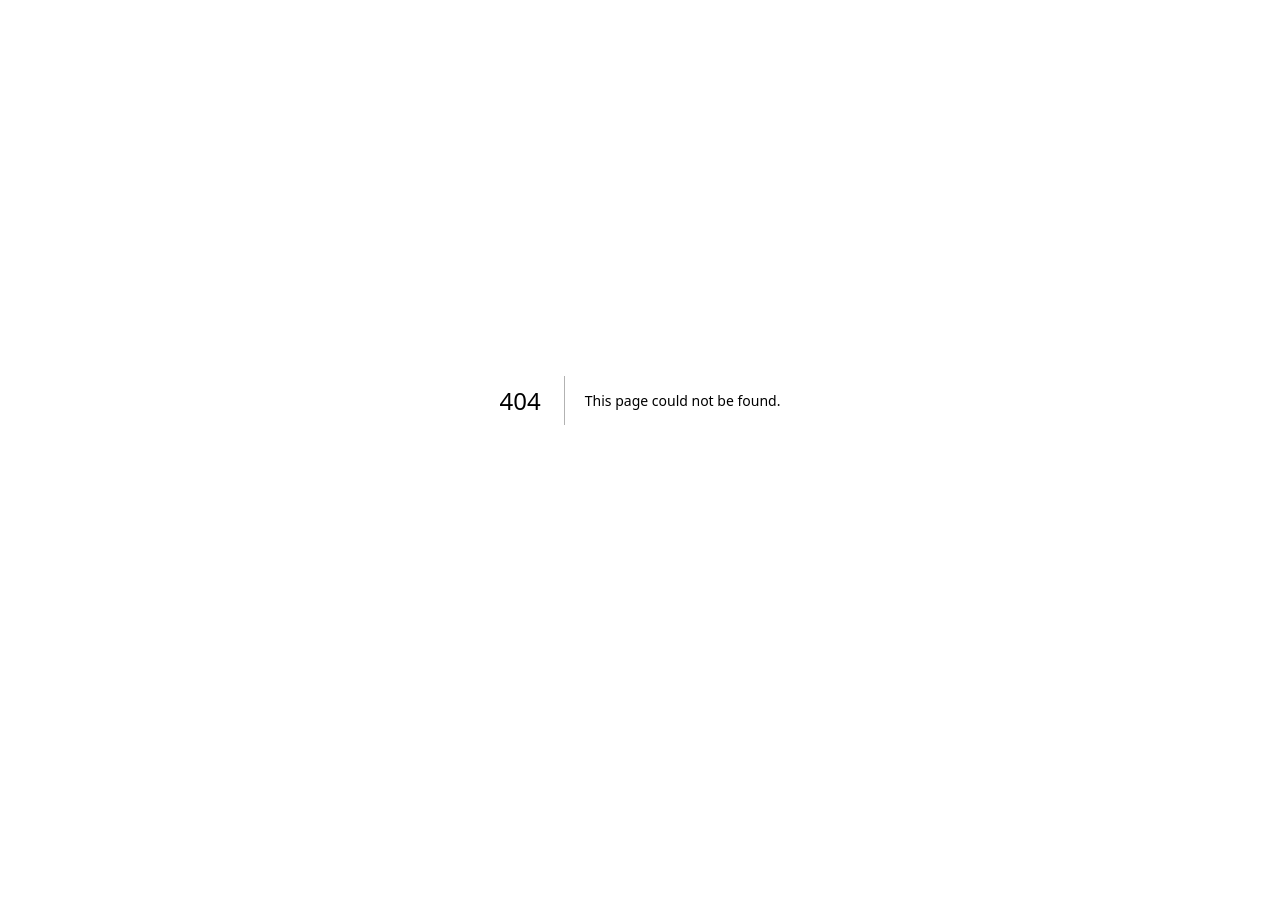
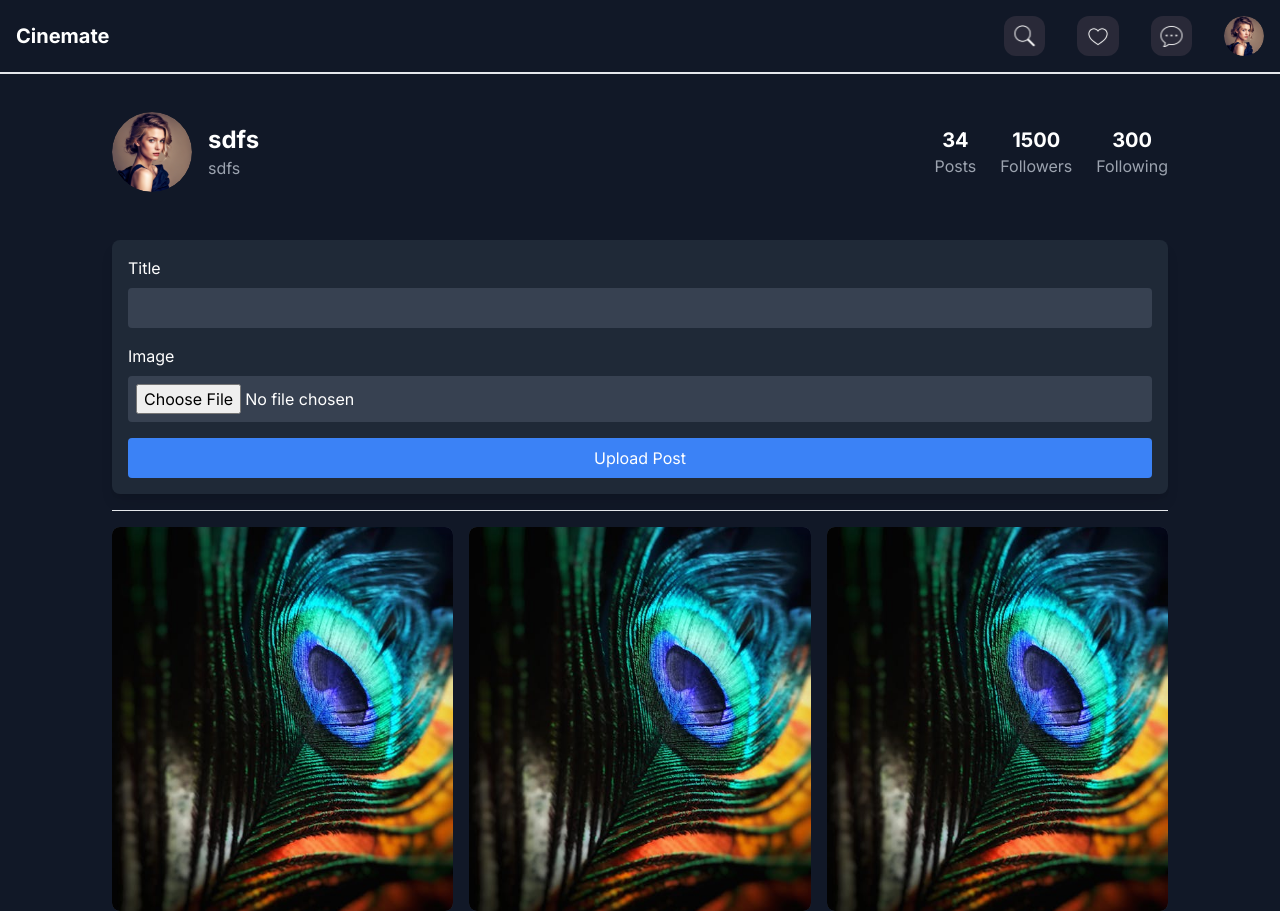
Before and after one commit to PranavShelke4/Cinemate, a Next.js app in the folder Client/: page /profile in a window 1280 px wide. Before the commit this address had no page. Before the commit the page ends 800 px from the top, so only its background shows below. Built offline with nearby package versions, Linux system fonts and the light colour scheme.

Commit message:
chore: Refactor profile page components and layout

```diff
--- a/Client/src/app/components/Home/Post.tsx
+++ b/Client/src/app/components/Home/PostComponents/Post.tsx
@@ -1,9 +1,11 @@
+"use client"
+
 import React, { useState } from "react";
 import Image from "next/image";
 import { FaHeart, FaRegHeart, FaComment, FaShare } from "react-icons/fa";
 
-import profile from "../../../../public/icons/home/Profile.svg";
-import Postt from "../../../../public/images/story.jpeg";
+import profile from "../../../../../public/icons/home/Profile.svg";
+import Postt from "../../../../../public/images/story.jpeg";
 
 function Post({ post }: { post: any }) {
   const [liked, setLiked] = useState(false);
--- /dev/null
+++ b/Client/src/app/components/Home/ProfileComponents/ProfileHeader.tsx
@@ -0,0 +1,27 @@
+import React from "react";
+import Image from "next/image";
+import profileImage from "../../../../../public/icons/home/Profile.svg";
+import ProfileStats from "./ProfileStats";
+
+function ProfileHeader() {
+  return (
+    <div className="flex flex-col sm:flex-row items-center justify-between space-y-4 sm:space-y-0 sm:space-x-4 px-0 py-8 w-full">
+      <div className="flex flex-col sm:flex-row justify-between items-center space-y-4 sm:space-y-0 sm:space-x-4">
+        <Image
+          src={profileImage}
+          alt={profileImage}
+          width={80}
+          height={80}
+          className="rounded-full"
+        />
+        <div>
+          <h1 className="text-2xl font-bold text-white">sdfs</h1>
+          <p className="text-gray-400">sdfs</p>
+        </div>
+      </div>
+      <ProfileStats posts={34} followers={1500} following={300} />
+    </div>
+  );
+}
+
+export default ProfileHeader;
--- /dev/null
+++ b/Client/src/app/components/Home/ProfileComponents/ProfilePage.tsx
@@ -0,0 +1,79 @@
+"use client";
+
+import React, { useState } from "react";
+import ProfileHeader from "./ProfileHeader";
+import UserPosts from "./UserPosts";
+import UploadPostForm from "./UploadPostForm";
+
+const mockUser = {
+  name: "John Doe",
+  profileImage: "/path/to/profile.jpg",
+  bio: "This is my bio",
+  posts: 34,
+  followers: 1500,
+  following: 300,
+};
+
+const initialPosts = [
+  {
+    id: 1,
+    username: "John Doe",
+    userImage: "/path/to/profile.jpg",
+    timeAgo: "3h ago",
+    image: "/path/to/post1.jpg",
+    likes: 3700,
+    comments: 2345,
+    shares: 1234,
+  },
+  {
+    id: 2,
+    username: "John Doe",
+    userImage: "/path/to/profile.jpg",
+    timeAgo: "4h ago",
+    image: "/path/to/post2.jpg",
+    likes: 4500,
+    comments: 3456,
+    shares: 2345,
+  },
+];
+
+function ProfilePage() {
+  const [posts, setPosts] = useState(initialPosts);
+
+  const handleEditPost = (postId) => {
+    // Handle edit post logic
+    console.log("Edit post", postId);
+  };
+
+  const handleDeletePost = (postId) => {
+    setPosts((prevPosts) => prevPosts.filter((post) => post.id !== postId));
+  };
+
+  const handleUploadPost = (newPost) => {
+    setPosts((prevPosts) => [
+      {
+        id: prevPosts.length + 1,
+        username: "John Doe",
+        userImage: "/path/to/profile.jpg",
+        timeAgo: "Just now",
+        ...newPost,
+      },
+      ...prevPosts,
+    ]);
+  };
+
+  return (
+    <div className="mx-auto px-4 sm:px-8 lg:px-28">
+      <ProfileHeader user={mockUser} />
+
+      <UploadPostForm onUpload={handleUploadPost} />
+      <UserPosts
+        posts={posts}
+        onEdit={handleEditPost}
+        onDelete={handleDeletePost}
+      />
+    </div>
+  );
+}
+
+export default ProfilePage;
--- /dev/null
+++ b/Client/src/app/components/Home/ProfileComponents/ProfileStats.tsx
@@ -0,0 +1,22 @@
+import React from 'react';
+
+function ProfileStats({ posts, followers, following }: { posts: any, followers: any, following: any }) {
+  return (
+    <div className="flex gap-6 my-4">
+      <div className="text-center">
+        <h2 className="text-xl font-bold text-white">{posts}</h2>
+        <p className="text-gray-400">Posts</p>
+      </div>
+      <div className="text-center">
+        <h2 className="text-xl font-bold text-white">{followers}</h2>
+        <p className="text-gray-400">Followers</p>
+      </div>
+      <div className="text-center">
+        <h2 className="text-xl font-bold text-white">{following}</h2>
+        <p className="text-gray-400">Following</p>
+      </div>
+    </div>
+  );
+}
+
+export default ProfileStats;
--- /dev/null
+++ b/Client/src/app/components/Home/ProfileComponents/UploadPostForm.tsx
@@ -0,0 +1,27 @@
+import React, { useState, ChangeEvent, FormEvent } from 'react';
+
+function UploadPostForm({ onUpload }: { onUpload: (data: { title: string, image: File }) => void }) {
+    const [title, setTitle] = useState('');
+    const [image, setImage] = useState<File | null>(null);
+
+    const handleSubmit = (e: FormEvent) => {
+        e.preventDefault();
+        onUpload({ title, image: image! });
+    };
+
+    return (
+        <form onSubmit={handleSubmit} className="p-4 bg-gray-800 rounded-lg shadow-lg my-4">
+            <div className="mb-4">
+                <label className="block text-white mb-2" htmlFor="title">Title</label>
+                <input type="text" id="title" value={title} onChange={(e: ChangeEvent<HTMLInputElement>) => setTitle(e.target.value)} className="w-full p-2 rounded bg-gray-700 text-white" />
+            </div>
+            <div className="mb-4">
+                <label className="block text-white mb-2" htmlFor="image">Image</label>
+                <input type="file" id="image" onChange={(e: ChangeEvent<HTMLInputElement>) => setImage(e.target.files?.[0] ?? null)} className="w-full p-2 rounded bg-gray-700 text-white" />
+            </div>
+            <button type="submit" className="w-full bg-blue-500 hover:bg-blue-600 text-white p-2 rounded">Upload Post</button>
+        </form>
+    );
+}
+
+export default UploadPostForm;
--- /dev/null
+++ b/Client/src/app/components/Home/ProfileComponents/UserPosts.tsx
@@ -0,0 +1,29 @@
+import React from "react";
+import Image from "next/image";
+import Post from "../../../../../public/images/story.jpeg";
+
+function UserPosts() {
+  return (
+    <div className="flex flex-row gap-4 border-t pt-4">
+      {Array(3).fill(0).map((_, i) => (
+        <div key={i} className="relative max-w-1/3 bg-gray-700 rounded-lg ">
+          <Image
+            className="h-[24rem] object-cover rounded-lg hover:opacity-50"
+            src={Post}
+            alt="Post"
+          />
+          <div className="absolute inset-0 flex justify-center items-center opacity-0 hover:opacity-100">
+            <button className="m-2 bg-blue-500 hover:bg-blue-700 text-white font-bold py-2 px-4 rounded">
+              Edit
+            </button>
+            <button className="m-2 bg-red-500 hover:bg-red-700 text-white font-bold py-2 px-4 rounded">
+              Delete
+            </button>
+          </div>
+        </div>
+      ))}
+    </div>
+  );
+}
+
+export default UserPosts;
--- a/Client/src/app/layout.tsx
+++ b/Client/src/app/layout.tsx
@@ -1,7 +1,8 @@
 import type { Metadata } from "next";
 import { Inter } from "next/font/google";
 import "./globals.css";
-
+import TopBar from "./components/Home/TopBar";
+import BottomNav from "./components/Home/BottomNav";
 
 const inter = Inter({ subsets: ["latin"] });
 
@@ -18,7 +19,9 @@ export default function RootLayout({
   return (
     <html lang="en">
       <body className={inter.className}>
+        <TopBar />
         {children}
+        <BottomNav />
       </body>
     </html>
   );
--- a/Client/src/app/page.tsx
+++ b/Client/src/app/page.tsx
@@ -1,15 +1,13 @@
 import TopBar from "./components/Home/TopBar";
 import Stories from "./components/Home/Stories";
 import BottomNav from "./components/Home/BottomNav";
-import Posts from "./components/Home/Posts";
+import Posts from "./components/Home/PostComponents/Posts";
 
 export default function Home() {
   return (
     <main className="flex min-h-screen flex-col background">
-      <TopBar />
       <Stories />
       <Posts />
-      <BottomNav />
     </main>
   );
 }
--- /dev/null
+++ b/Client/src/app/profile/page.tsx
@@ -0,0 +1,12 @@
+import React from "react";
+import ProfilePage from "../components/Home/ProfileComponents/ProfilePage";
+import BottomNav from "../components/Home/BottomNav";
+
+export default function Profile() {
+  return (
+    <div className="mt-0 sm:mt-8 md:mt-16 lg:mt-20">
+      <ProfilePage />
+      <BottomNav />
+    </div>
+  );
+}
```
Also changed, not shown: Client/src/app/components/Home/PostComponents/PostLoader.tsx (renamed from Client/src/app/components/Home/PostLoader.tsx), Client/src/app/components/Home/PostComponents/Posts.tsx (renamed from Client/src/app/components/Home/Posts.tsx).
